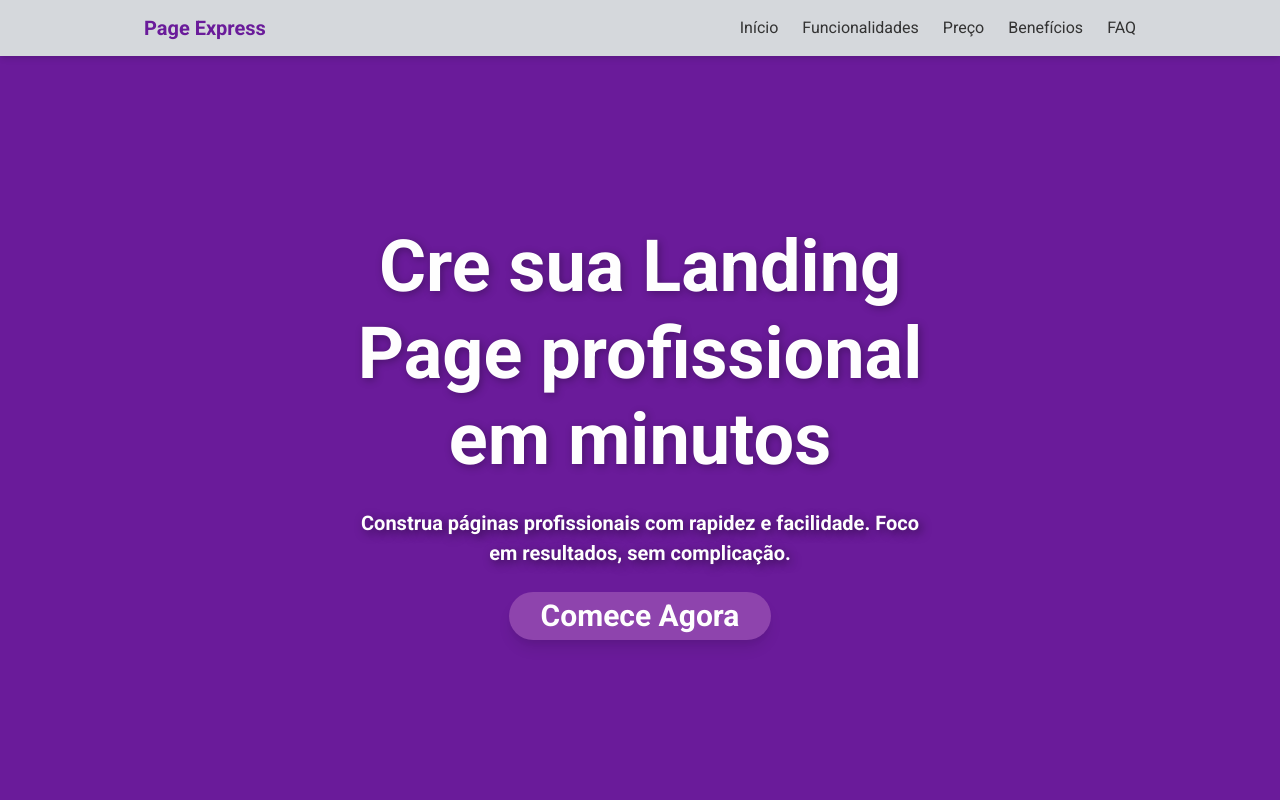
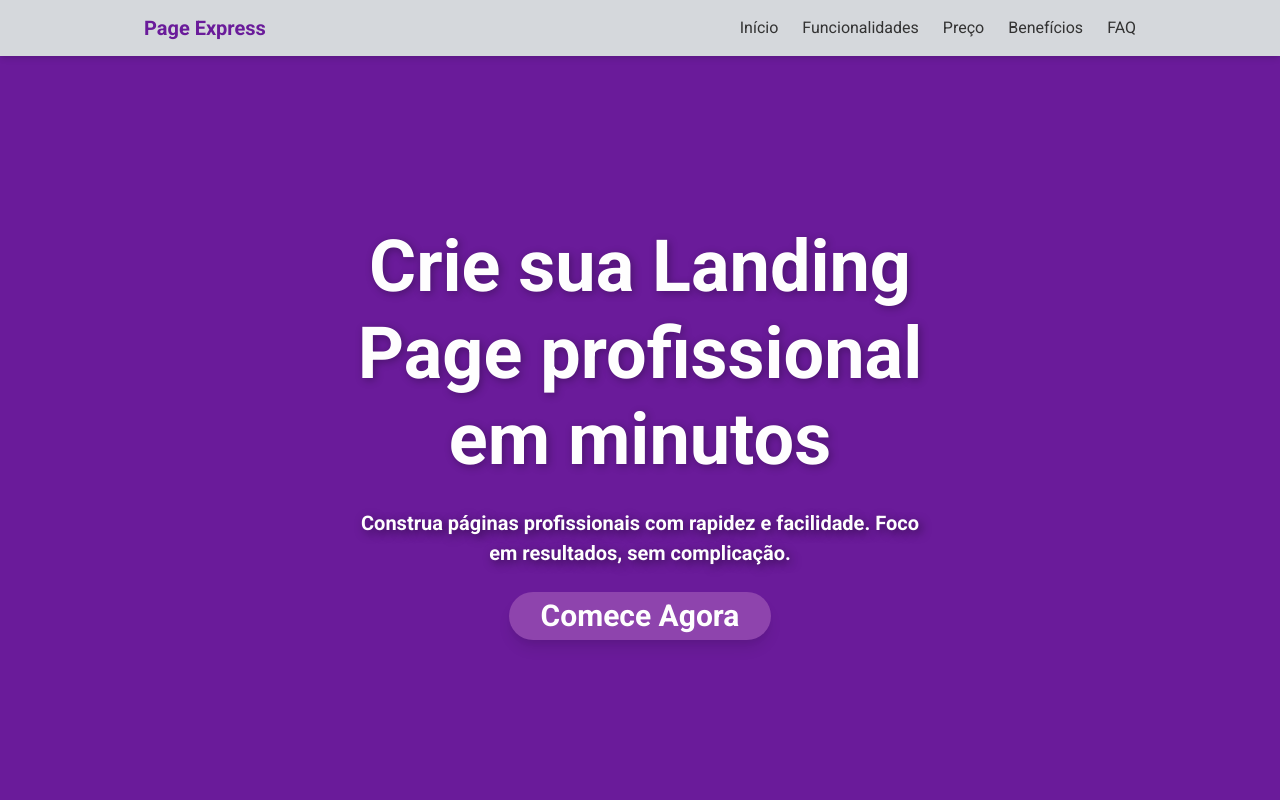
Before and after one commit to joaoantoniocoelho/landing-labs-ui, a Next.js app: page / in a window 1280 px wide. Shown: the top 800 px of the page. Built offline with nearby package versions, Linux system fonts and the light colour scheme.

Commit message:
Update index.js

```diff
--- a/pages/index.js
+++ b/pages/index.js
@@ -126,7 +126,7 @@ export default function Home() {
                         fontSize={{ base: '4xl', md: '6xl', lg: '7xl' }}
                         textShadow="2px 2px 8px rgba(0, 0, 0, 0.3)"
                     >
-                        Cre sua Landing Page profissional em minutos
+                        Crie sua Landing Page profissional em minutos
                     </Heading>
                     <Text
                         fontSize="xl"
```
